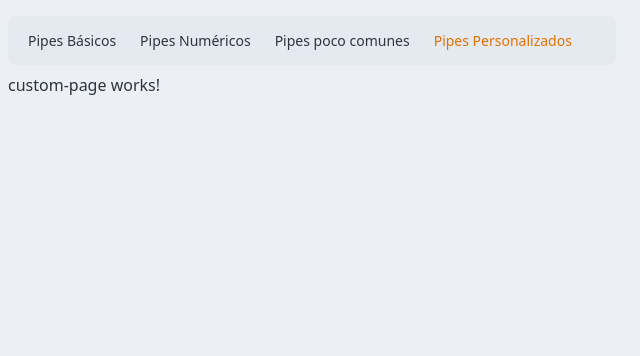
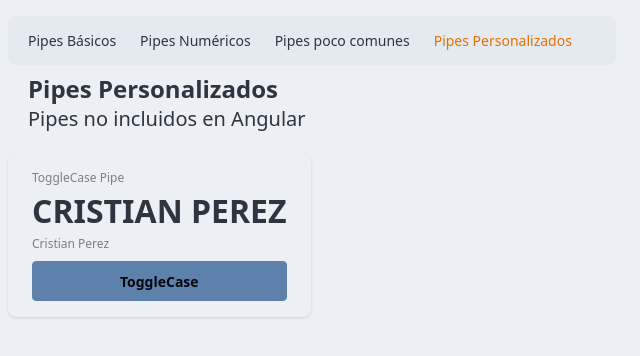
Before and after one commit to cristian-perez-incio/pipes-app-2025, an Angular app: page /custom in a window 1280 px wide. Shown: the top 356 px of the page, without its empty margins (0-640 px from the left). Built offline with nearby package versions, Linux system fonts and the light colour scheme.

Commit message:
Custom Pipe - ToggleCase

```diff
--- a/src/app/pages/custom-page/custom-page.html
+++ b/src/app/pages/custom-page/custom-page.html
@@ -1 +1,15 @@
-<p>custom-page works!</p>
+<section class="mx-5 mb-5">
+  <h1 class="text-2xl font-bold">Pipes Personalizados</h1>
+  <h3 class="text-xl font-thin">Pipes no incluidos en Angular</h3>
+</section>
+
+<div class="stats shadow">
+  <div class="stat">
+    <div class="stat-title">ToggleCase Pipe</div>
+    <div class="stat-value">{{name() | toggleCase: capitalized()}}</div>
+    <div class="stat-desc">{{name()}}</div>
+    <button (click)="capitalized.set(!capitalized())" class="btn btn-primary mt-2">
+      ToggleCase
+    </button>
+  </div>
+</div>
--- a/src/app/pages/custom-page/custom-page.ts
+++ b/src/app/pages/custom-page/custom-page.ts
@@ -1,10 +1,16 @@
-import { Component } from '@angular/core';
+import { Component, signal } from '@angular/core';
+
+import { ToggleCasePipe } from '../../pipes/toggle-case.pipe';
 
 @Component({
   selector: 'app-custom-page',
-  imports: [],
+  imports: [ToggleCasePipe],
   templateUrl: './custom-page.html'
 })
 export default class CustomPage {
 
+  name = signal('Cristian Perez');
+
+  capitalized = signal(true);
+
 }
--- /dev/null
+++ b/src/app/pipes/toggle-case.pipe.ts
@@ -0,0 +1,13 @@
+import { Pipe, PipeTransform } from '@angular/core';
+
+@Pipe({
+  name: 'toggleCase'
+})
+
+export class ToggleCasePipe implements PipeTransform {
+
+  transform(value: string, capitalized: boolean = true): string {
+    return capitalized ? value.toUpperCase() : value.toLowerCase();
+  }
+
+}
```
